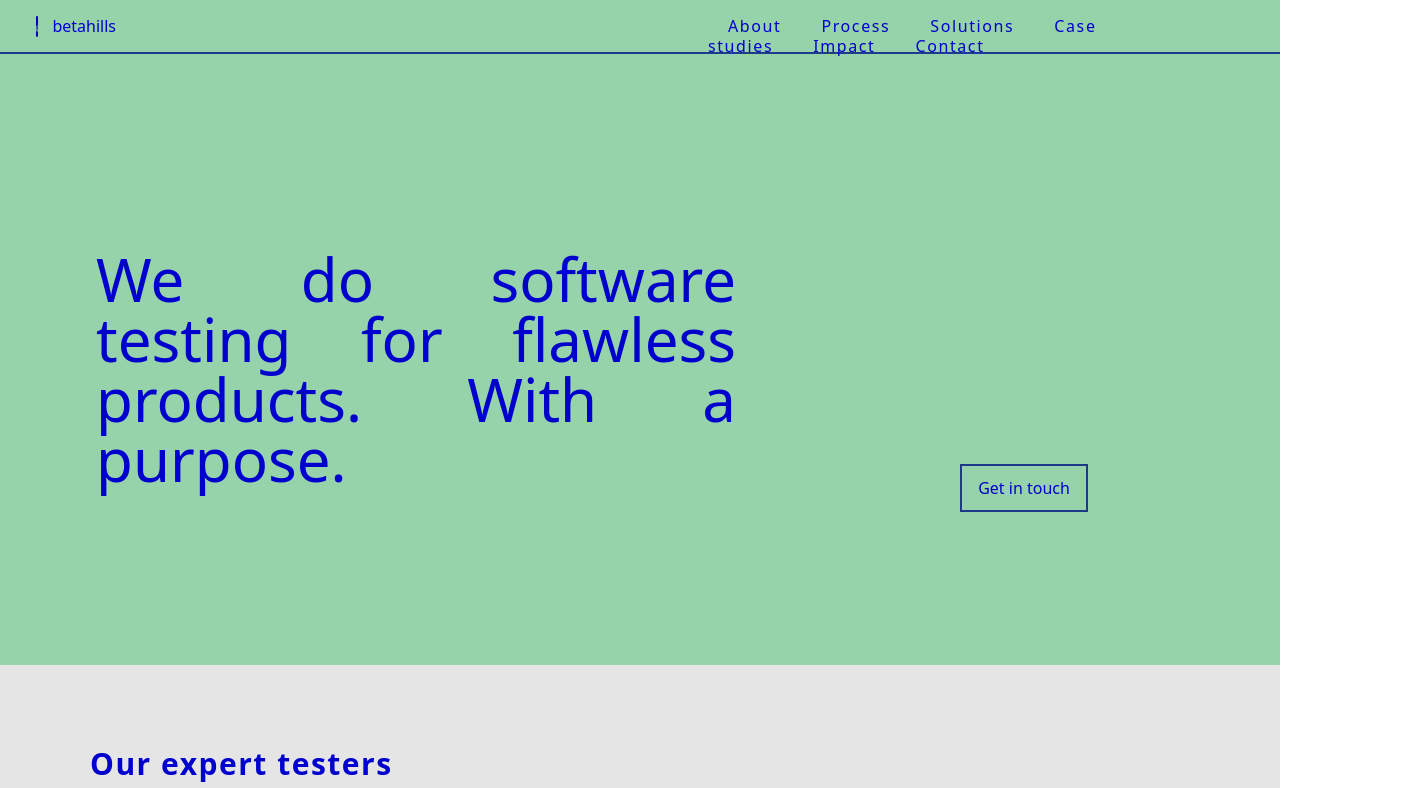
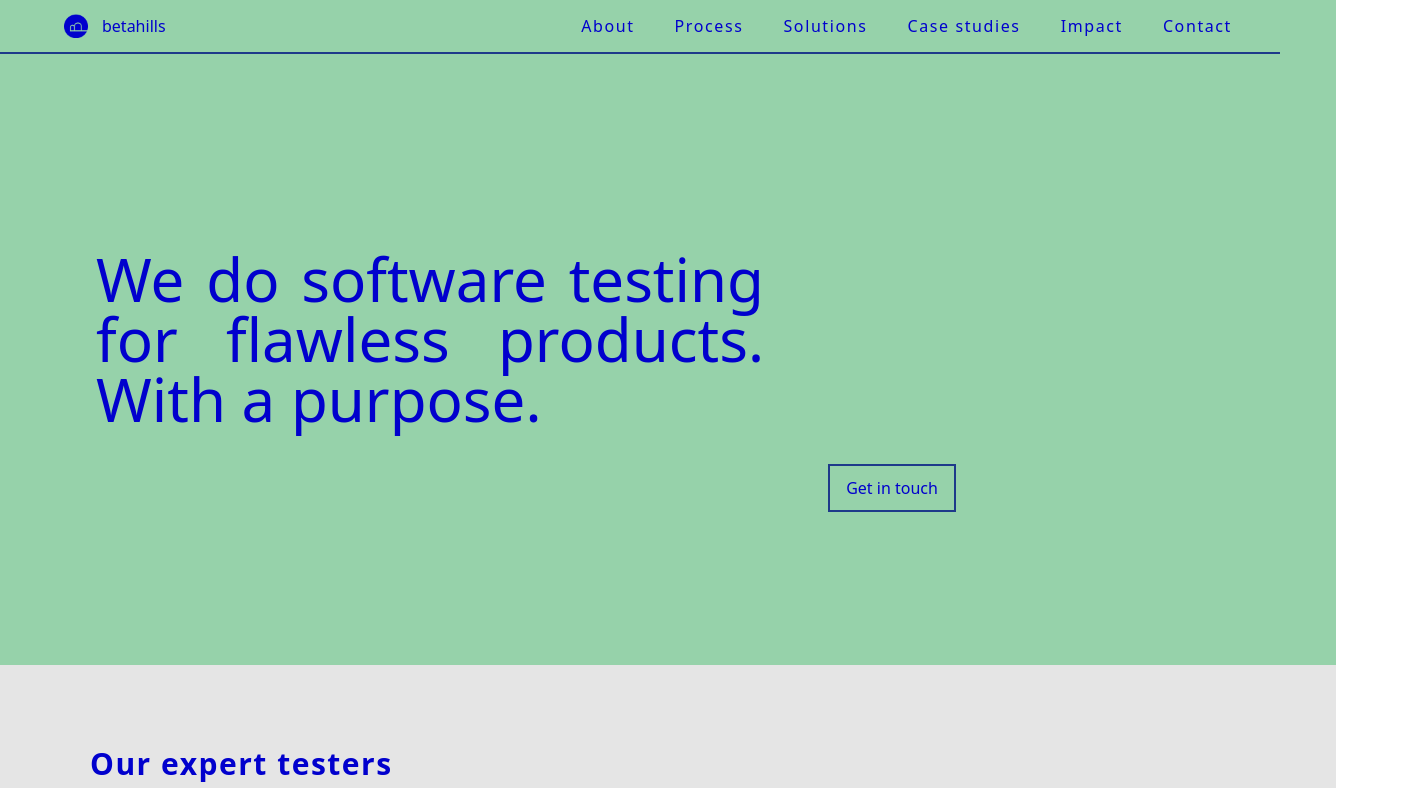
Before and after one commit to TuyizeeAnastase/betahill, a React (Create React App) app: page / in a window 1280 px wide. Shown: the top 788 px of the page, 1412 px wide, since content can reach past the window. Built offline with nearby package versions, Linux system fonts and the light colour scheme.

Commit message:
fixing-right-margin

```diff
--- a/package.json
+++ b/package.json
@@ -9,7 +9,9 @@
     "@testing-library/user-event": "^12.1.10",
     "react": "^17.0.2",
     "react-dom": "^17.0.2",
+    "react-router-dom": "^5.2.0",
     "react-scripts": "4.0.3",
+    "react-scroll": "^1.8.2",
     "web-vitals": "^1.0.1"
   },
   "scripts": {
--- a/src/App.js
+++ b/src/App.js
@@ -7,10 +7,12 @@ import CaseStudies from './components/caseStudies';
 import Impacts from './components/Impacts';
 import Contact from './components/Contacts';
 import Footer from './components/Footer';
+import { BrowserRouter } from 'react-router-dom';
 
 const App=()=>{
   return (
-    <div className="w-full">
+    <BrowserRouter>
+    <div className="-mr-14">
       <Header />
       <About />
       <Process />
@@ -20,6 +22,7 @@ const App=()=>{
       <Contact />
       <Footer />
     </div>
+    </BrowserRouter>
   );
 }
 
--- a/src/components/Contacts.js
+++ b/src/components/Contacts.js
@@ -4,18 +4,23 @@ import style from './style/style1';
 const Contact=()=>{
   const [hover, setHover] = useState(false);
     return (
-        <div style={{backgroundColor:"#96D2AA"}} >
-      <div className="flex">
-        <div className="flex ml-24 mt-20 text-justify w-5/12 h-24 font-medium non-italic text-6xl leading-none "
+      <div className="flex" style={{
+        backgroundColor:"#96D2AA",
+        marginTop:"0px",
+        marginBottom:"0px",
+        width:"100%"
+    }}
+        >
+        <div className="ml-24 mt-20 text-justify w-6/12 h-24 font-medium non-italic text-6xl leading-none"
         style={{
           marginLeft:"5.625rem",
-          marginTop:'15.5625rem',
+          marginTop:'5.5625rem',
           color:"#0100CD"
          }}>
         Want to know more?
         Get in touch.
         </div>
-        <button className="relative border-b-2 border-blue-900 text-blue-600 border-2 border-blue-600 text-center mt-96 ml-32 mb-28 w-44 h-12 hover:text-gray-50 hover:bg-green-300"
+        <button className="border-b-2 border-blue-900 text-blue-600 border-2 border-blue-600 text-center mt-96 ml-32 mb-28 w-44 h-12 hover:text-gray-50 hover:bg-green-300"
 
         onMouseEnter={
           ()=>{
@@ -33,7 +38,6 @@ const Contact=()=>{
         info@betahills.com
         </button>
       </div>
-      </div>
     )
 }
 
--- a/src/components/Footer.js
+++ b/src/components/Footer.js
@@ -9,7 +9,7 @@ const Footer=()=>{
                <h3 className="w-36">info@betahills.com +49(0) 151 100 321</h3>
              </div>
              <div className="mt-8 flex-row-reverse">
-              <h3 className="mr-8 w-32">© 2020 betahills Imprint / Privacy</h3>
+              <h3 className="mr-20 w-32">© 2020 betahills Imprint / Privacy</h3>
              </div>
           </div>
         </div>
--- a/src/components/Impacts.js
+++ b/src/components/Impacts.js
@@ -3,7 +3,7 @@ import React from 'react';
 const Impacts=()=>{
     return (
         <div style={{backgroundColor:"#E5E5E5"}}>
-           <div className="font-semibold  text-4xl tracking-wider leading-relaxed mt-20 ml-24 mr-14 w-4/12"
+           <div className="flex font-semibold  text-4xl tracking-wider leading-relaxed mt-20 ml-24 mr-14 w-4/12"
            style={{
             marginTop:"5rem",
             marginLeft:"5.625rem",
--- a/src/components/header.js
+++ b/src/components/header.js
@@ -1,12 +1,17 @@
 import React from 'react';
 import Hero from './heroSection';
+import {  Link as Links} from "react-router-dom";
 
 class Header extends React.Component{
+
+
     render(){
         return (
           <div >
-            <div className="border-b-2 border-blue-900 fixed flex items-center justify-between bg-green-300 static" style={{width:"100%",backgroundColor:"#96D2AA"}}>
-              <div className="flex flex-row ml-9 mt-3.5 mr-52 mb-3.5">
+          <div id="nav" >
+            <div  className="border-b-2 border-blue-900 fixed flex items-center justify-between bg-green-300 static" style={{width:"100%",backgroundColor:"#96D2AA"}}>
+            <Links to="/" >
+            <div className="flex flex-row ml-16 mt-3.5 mb-3.5" >
                 <a href="/#">
                   <img alt="logo" src="../../../images/logo.png" className="h-6 w-6"></img>
                 </a>
@@ -16,7 +21,8 @@ class Header extends React.Component{
                 }}
                 >betahills</h2>
               </div>
-              <div className="flex-row-reverse ml-96 mt-3.5 mb-3.5 text-base leading-5 tracking-widest non-italic  font-normal mr-7 h-5 "
+              </Links>
+              <div className="flex-row-reverse ml-44 mt-3.5 mb-3.5 text-base leading-5 tracking-widest non-italic  font-normal mr-7 h-5 "
               style={{
                 color:"#0100CD"
               }}>
@@ -30,6 +36,7 @@ class Header extends React.Component{
             </div>
             <Hero />
           </div>
+          </div>
         )
     }
 
--- a/src/components/heroSection.js
+++ b/src/components/heroSection.js
@@ -6,11 +6,10 @@ const Hero=()=>{
   return (
     <div style={{width:"100%",backgroundColor:"#96D2AA"}}>
       <div className="flex">
-        <div className="ml-24 mt-20 text-justify w-6/12 h-24 font-medium non-italic text-6xl leading-none "
+        <div className="ml-24 mt-20 text-justify w-6/12 h-24 font-medium non-italic text-6xl leading-none"
         style={{
           marginleft:"5.625rem",
           marginTop:"15.5625rem",
-          marginRight:"10rem",
           marginBottom:"20rem",
           color:"#0100CD"
         }}>
```
Also changed, not shown: src/components/solutionProcess.js (line endings or trailing spaces), 1 other file (tests, documents, lock files or other folders).
